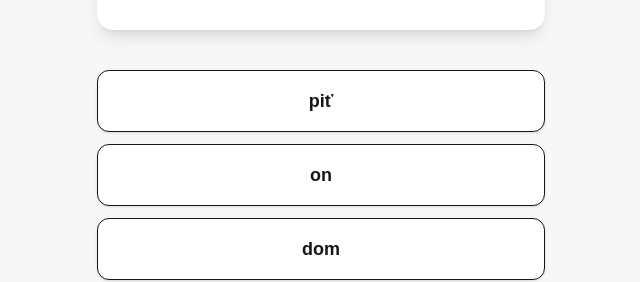
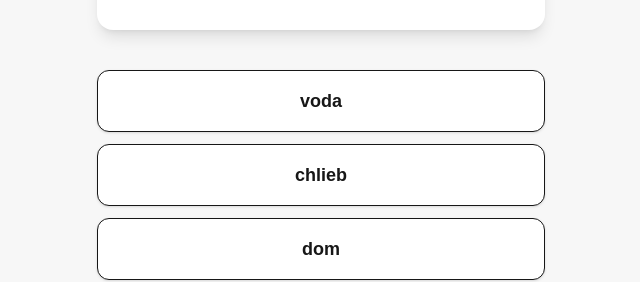
Before and after one commit to Bagmem/LearnSlovak, a Next.js app: page / in a window 1280 px wide. Shown: the part 274-556 px from the top of the page, without its empty margins (319-959 px from the left). Built offline with nearby package versions, Linux system fonts and the light colour scheme.

Commit message:
bug fixed

```diff
--- a/app/components/GameUI.tsx
+++ b/app/components/GameUI.tsx
@@ -1,19 +1,16 @@
 "use client"
 
-import { words } from "../../data/words"
+import { type Word } from "../../data/words"
 type Props = {
   xp: number
   streak: number
   lives: number
-  word: any
+  word: Word | null
   options: string[]
   message: string
   onAnswer: (option: string) => void
   onRestart: () => void
-  setLives: (v: number) => void
-  setXp: (v: number) => void
-  setStreak: (v: number) => void
-  setQueue: (v: any) => void
+  disabled: boolean
 }
 
 export default function GameUI({
@@ -25,10 +22,7 @@ export default function GameUI({
   message,
   onAnswer,
   onRestart,
-  setLives,
-  setXp,
-  setStreak,
-  setQueue,
+  disabled,
 }: Props) {
   return (
     <main className="min-h-screen bg-[#f7f7f7] flex flex-col items-center px-6 py-10">
@@ -64,7 +58,7 @@ export default function GameUI({
       <div className="w-full max-w-md bg-white rounded-2xl shadow-lg p-10 text-center mb-10">
         <div className="text-gray-500 mb-2">Переведи слово:</div>
         <div className="text-4xl font-extrabold">
-          {word.russian}
+          {word ? word.russian : "Загрузка..."}
         </div>
       </div>
 
@@ -74,8 +68,9 @@ export default function GameUI({
           <button
             key={option}
             onClick={() => onAnswer(option)}
+            disabled={disabled}
             className="bg-white border rounded-xl py-4 text-lg font-semibold shadow-sm
-                       hover:bg-green-50 hover:border-green-400 transition"
+                       hover:bg-green-50 hover:border-green-400 transition disabled:cursor-not-allowed disabled:opacity-60"
           >
             {option}
           </button>
--- a/app/page.tsx
+++ b/app/page.tsx
@@ -1,22 +1,25 @@
 "use client"
 
 import { useState, useEffect } from "react"
-import { words } from "../data/words"
+import { words, type Word } from "../data/words"
 import { checkAnswer } from "../lib/game"
 import { saveProgress, loadProgress } from "../lib/storage"
 import GameUI from "./components/GameUI"
 
+function shuffleArray<T>(items: T[]) {
+  return [...items].sort(() => Math.random() - 0.5)
+}
+
 export default function Home() {
-  const [queue, setQueue] = useState(words)
-
+  const [queue, setQueue] = useState<Word[]>(words)
   const [xp, setXp] = useState(0)
   const [streak, setStreak] = useState(0)
   const [lives, setLives] = useState(3)
   const [message, setMessage] = useState("")
+  const [options, setOptions] = useState<string[]>([])
+  const [isAnswering, setIsAnswering] = useState(false)
 
-  const [options, setOptions] = useState<string[]>([])
-
-  const word = queue[0]
+  const word = queue[0] ?? null
 
   // 📥 загрузка прогресса
   useEffect(() => {
@@ -44,19 +47,25 @@ export default function Home() {
 
   // 🎯 генерация вариантов
   useEffect(() => {
-    const correct = word.slovak
+    if (!word) {
+      setOptions([])
+      return
+    }
 
     const wrongOptions = words
-      .filter((w) => w.slovak !== correct)
+      .filter((w) => w.slovak !== word.slovak)
       .map((w) => w.slovak)
-      .sort(() => Math.random() - 0.5)
       .slice(0, 2)
 
-    setOptions([...wrongOptions, correct])
-  }, [queue])
+    setOptions(shuffleArray([...wrongOptions, word.slovak]))
+  }, [word])
 
   // 🎮 логика ответа
   const checkAnswerHandler = (option: string) => {
+    if (isAnswering || !word || lives <= 0) return
+
+    setIsAnswering(true)
+
     if (checkAnswer(word, option)) {
       setXp((v) => v + 10)
       setStreak((v) => v + 1)
@@ -73,6 +82,7 @@ export default function Home() {
         return [...rest, prev[0]]
       })
       setMessage("")
+      setIsAnswering(false)
     }, 800)
   }
 
@@ -94,10 +104,7 @@ export default function Home() {
       message={message}
       onAnswer={checkAnswerHandler}
       onRestart={restartGame}
-      setLives={setLives}
-      setXp={setXp}
-      setStreak={setStreak}
-      setQueue={setQueue}
+      disabled={isAnswering || lives <= 0}
     />
   )
 }
--- a/lib/game.ts
+++ b/lib/game.ts
@@ -1,13 +1,5 @@
-import { words } from "../data/words"
+import { type Word } from "../data/words"
 
-export function getWord(index: number) {
-  return words[index]
-}
-
-export function checkAnswer(word: any, answer: string) {
+export function checkAnswer(word: Word, answer: string) {
   return word.slovak === answer
 }
-
-export function getNextIndex(current: number) {
-  return (current + 1) % words.length
-}
--- a/lib/storage.ts
+++ b/lib/storage.ts
@@ -1,8 +1,14 @@
+function hasLocalStorage() {
+  return typeof window !== "undefined" && typeof window.localStorage !== "undefined"
+}
+
 export function saveProgress(key: string, value: number) {
+  if (!hasLocalStorage()) return
   localStorage.setItem(key, String(value))
 }
 
 export function loadProgress(key: string): number | null {
+  if (!hasLocalStorage()) return null
   const value = localStorage.getItem(key)
   return value ? Number(value) : null
 }
```
